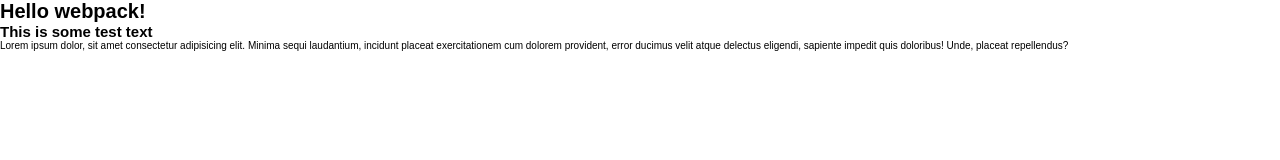
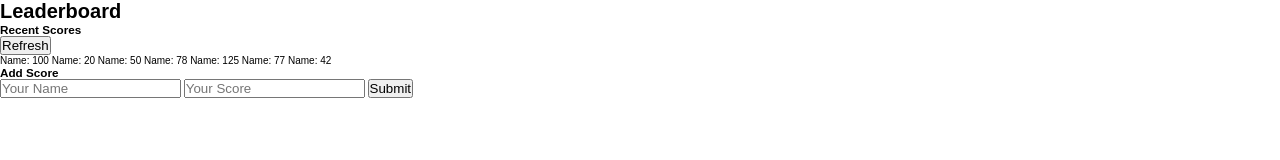
Before and after one commit to zamcham/Leaderboard, a website built with webpack: page src/index.html in a window 1280 px wide. Built offline with nearby package versions, Linux system fonts and the light colour scheme.

Commit message:
Add HTML structure

```diff
--- a/src/index.html
+++ b/src/index.html
@@ -7,8 +7,35 @@
     <title>Webpack Exercise</title>
 </head>
 <body>
-    <h1>Hello webpack!</h1>
-    <h2>This is some test text</h2>
-    <p>Lorem ipsum dolor, sit amet consectetur adipisicing elit. Minima sequi laudantium, incidunt placeat exercitationem cum dolorem provident, error ducimus velit atque delectus eligendi, sapiente impedit quis doloribus! Unde, placeat repellendus?</p>
+    <main>
+        <h1>Leaderboard</h1>
+    </main>
+    <section class="maincontainer">
+        <div class="main-two-columns">
+            <div class="container">
+                <div class="two-columns tc-title">
+                    <h3>Recent Scores</h3>
+                    <button>Refresh</button>
+                </div>
+                <div class="container scoreboard">
+                    <span class="score">Name: 100</span>
+                    <span class="score">Name: 20</span>
+                    <span class="score">Name: 50</span>
+                    <span class="score">Name: 78</span>
+                    <span class="score">Name: 125</span>
+                    <span class="score">Name: 77</span>
+                    <span class="score">Name: 42</span>
+                </div>
+            </div>
+            <div class="container">
+                <h3>Add Score</h3>
+                <form>
+                    <input type="text" name="fullName" id="fullName" placeholder="Your Name">
+                    <input type="number" name="fullName" id="score" placeholder="Your Score">
+                    <input type="submit" value="Submit">
+                </form>
+            </div>
+        </div>
+    </section>
 </body>
 </html>
```
